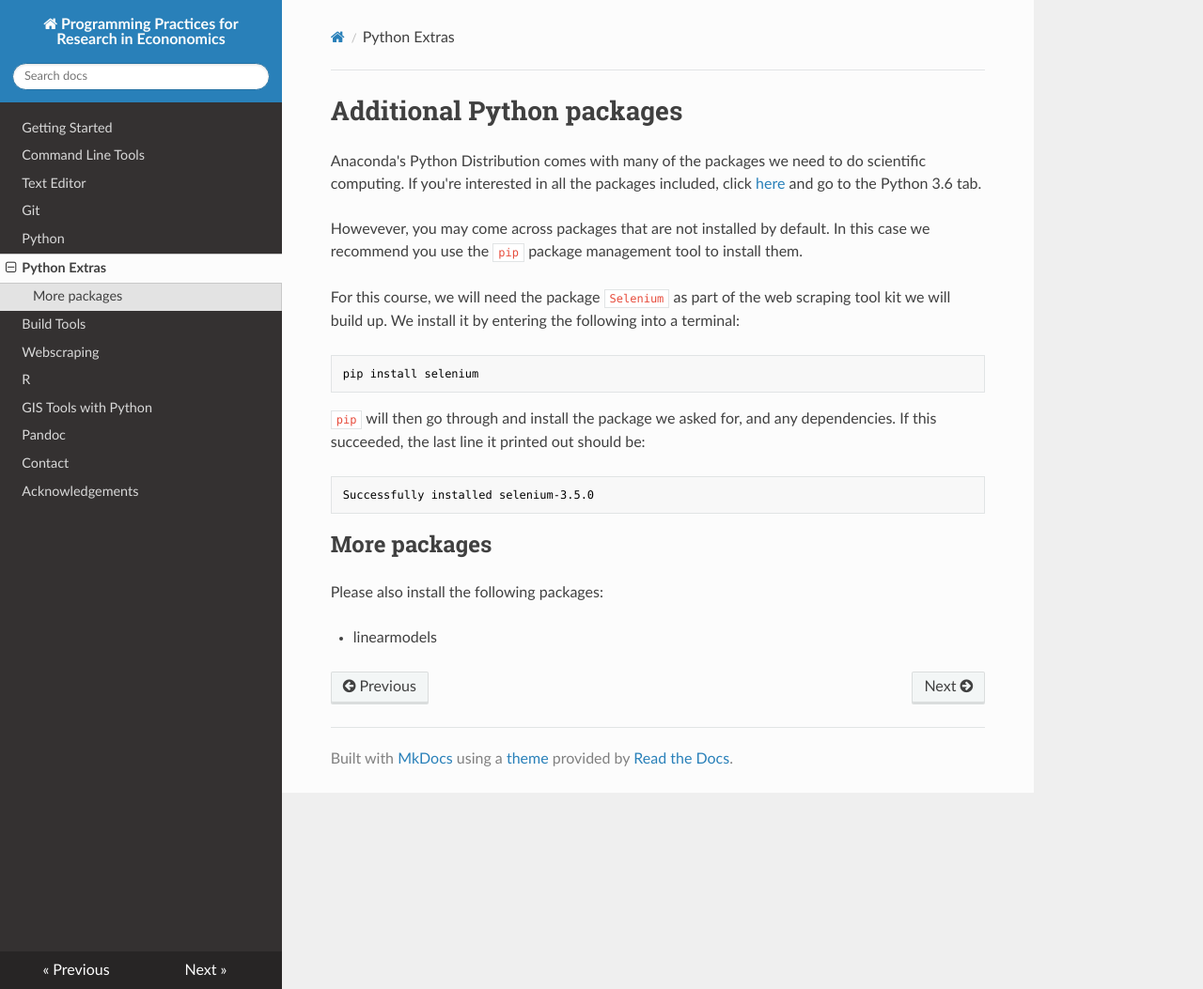
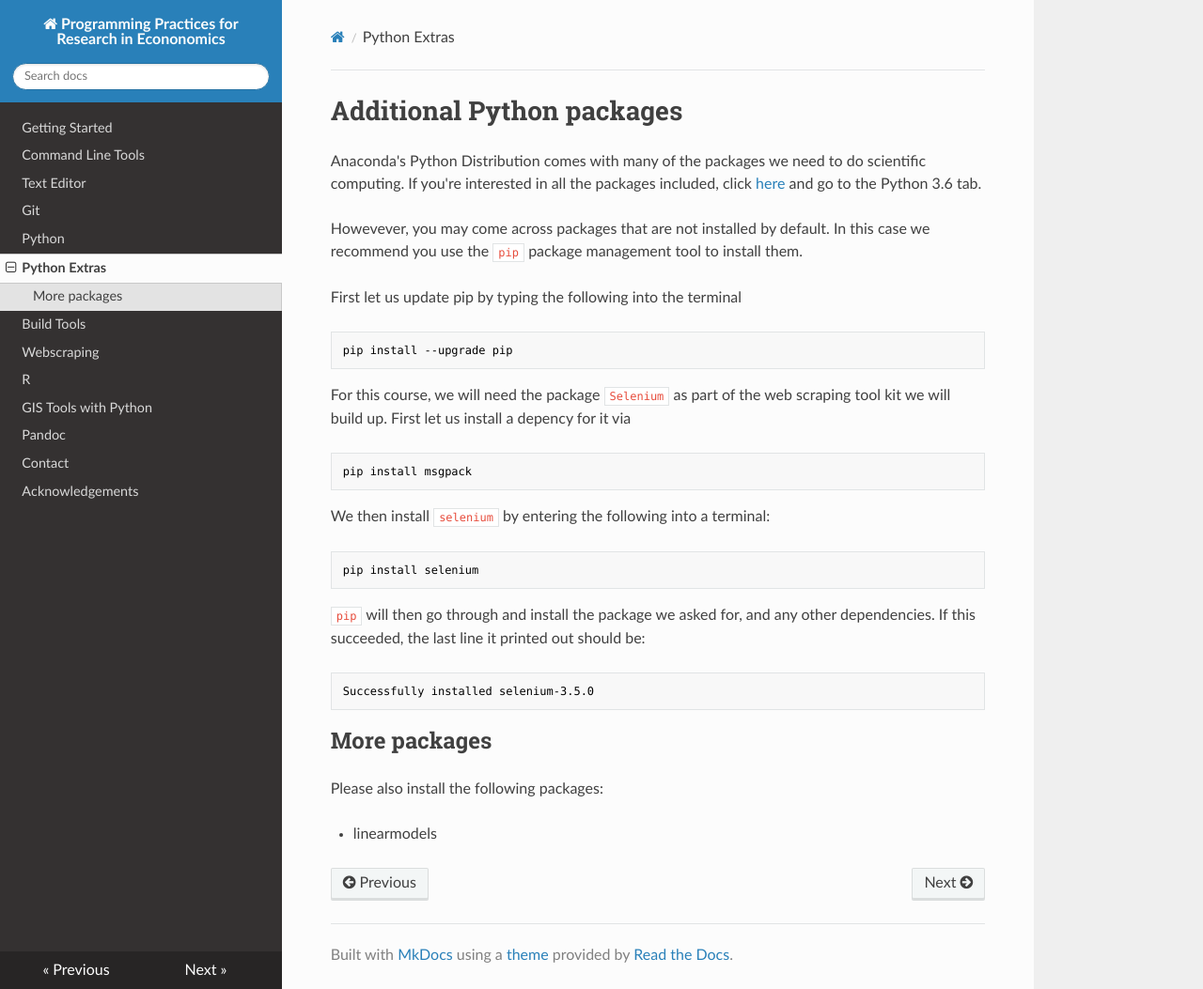
Before and after one commit to pp4rs/DEPRECATED-installation-guide, an MkDocs documentation site: the page built from docs/python-more.md, in a window 1280 px wide and 1053 px high. Shown: the whole window at 94% size. Built offline with MkDocs 1.6.1, drawn with Linux system fonts in a browser that asks for light colours; nearby versions of some CDN libraries; old or Windows-style settings are respelled for this version of MkDocs.

Commit message:
PY-MORE: Selenium needs msgpack. Added this.

````diff
--- a/docs/python-more.md
+++ b/docs/python-more.md
@@ -6,13 +6,25 @@ If you're interested in all the packages included, click [here](https://docs.con
 Howevever, you may come across packages that are not installed by default.
 In this case we recommend you use the `pip` package management tool to install them.
 
-For this course, we will need the package `Selenium` as part of the web scraping tool kit we will build up. We install it by entering the following into a terminal:
+First let us update pip by typing the following into the terminal
+
+```bash
+pip install --upgrade pip
+```
+
+For this course, we will need the package `Selenium` as part of the web scraping tool kit we will build up. First let us install a depency for it via
+
+```bash
+pip install msgpack
+```
+
+We then install `selenium` by entering the following into a terminal:
 
 ```bash
 pip install selenium
 ```
 
-`pip` will then go through and install the package we asked for, and any dependencies.
+`pip` will then go through and install the package we asked for, and any other dependencies.
 If this succeeded, the last line it printed out should be:
 
 ```
````
